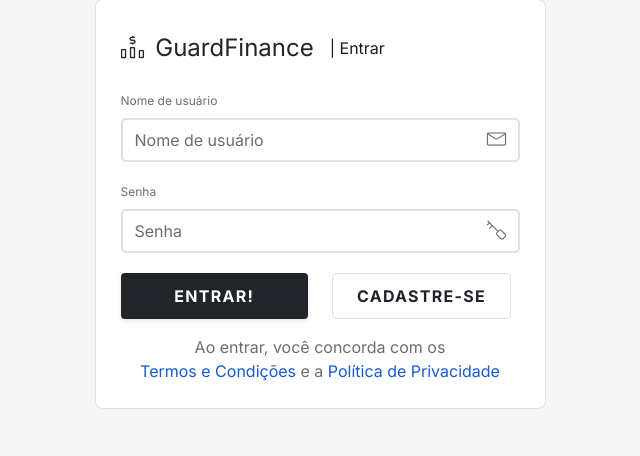
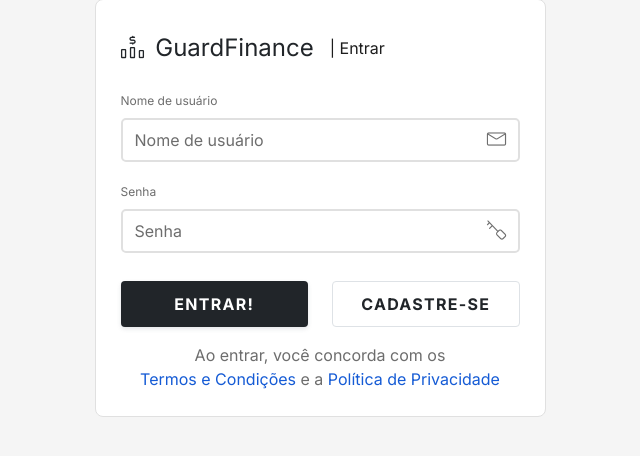
Before and after one commit to GuiBublitz/stockApi, a Node server app: page /login in a window 1280 px wide. Shown: the part 121-577 px from the top of the page, without its empty margins (320-960 px from the left). Run offline with Node 20, Linux system fonts and the light colour scheme; some libraries are stand-ins or nearby versions.

Commit message:
login button fix css

```diff
--- a/views/login.ejs
+++ b/views/login.ejs
@@ -21,7 +21,7 @@
                 </div>
                 <!-- form input -->
               </div>
-              <div class="col-md-12">
+              <div class="col-md-12 mb-2">
                 <div class="form-input">
                   <label>Senha</label>
                   <div class="input-items default">
@@ -41,7 +41,7 @@
               </div>
               <div class="col-md-6">
                 <div class="form-input rounded-buttons">
-                  <a href="/register" class="btn btn-outline-dark border border-1">
+                  <a href="/register" class="btn btn-outline-dark border border-1 w-100">
                     Cadastre-se
                   </a>
                 </div>
```
